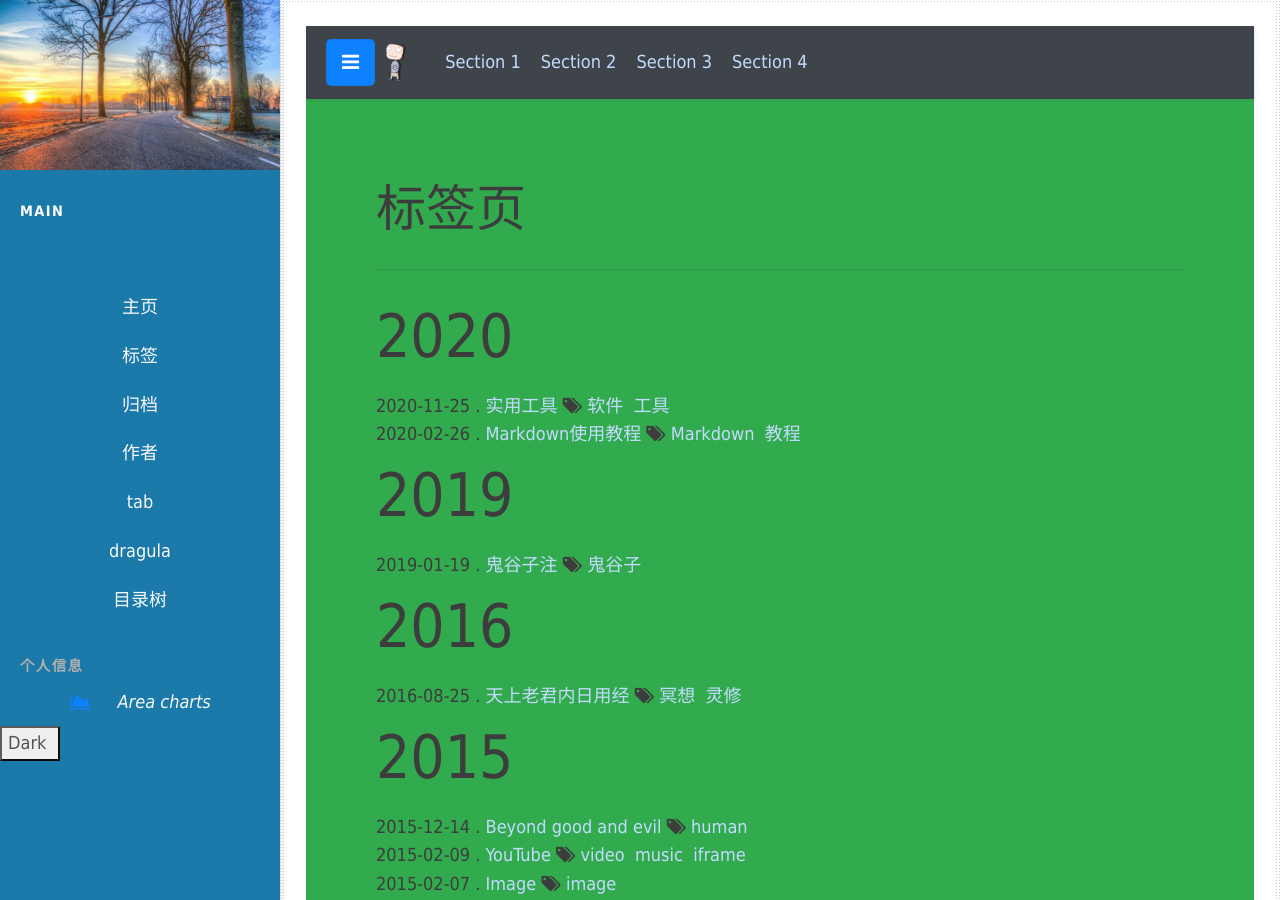
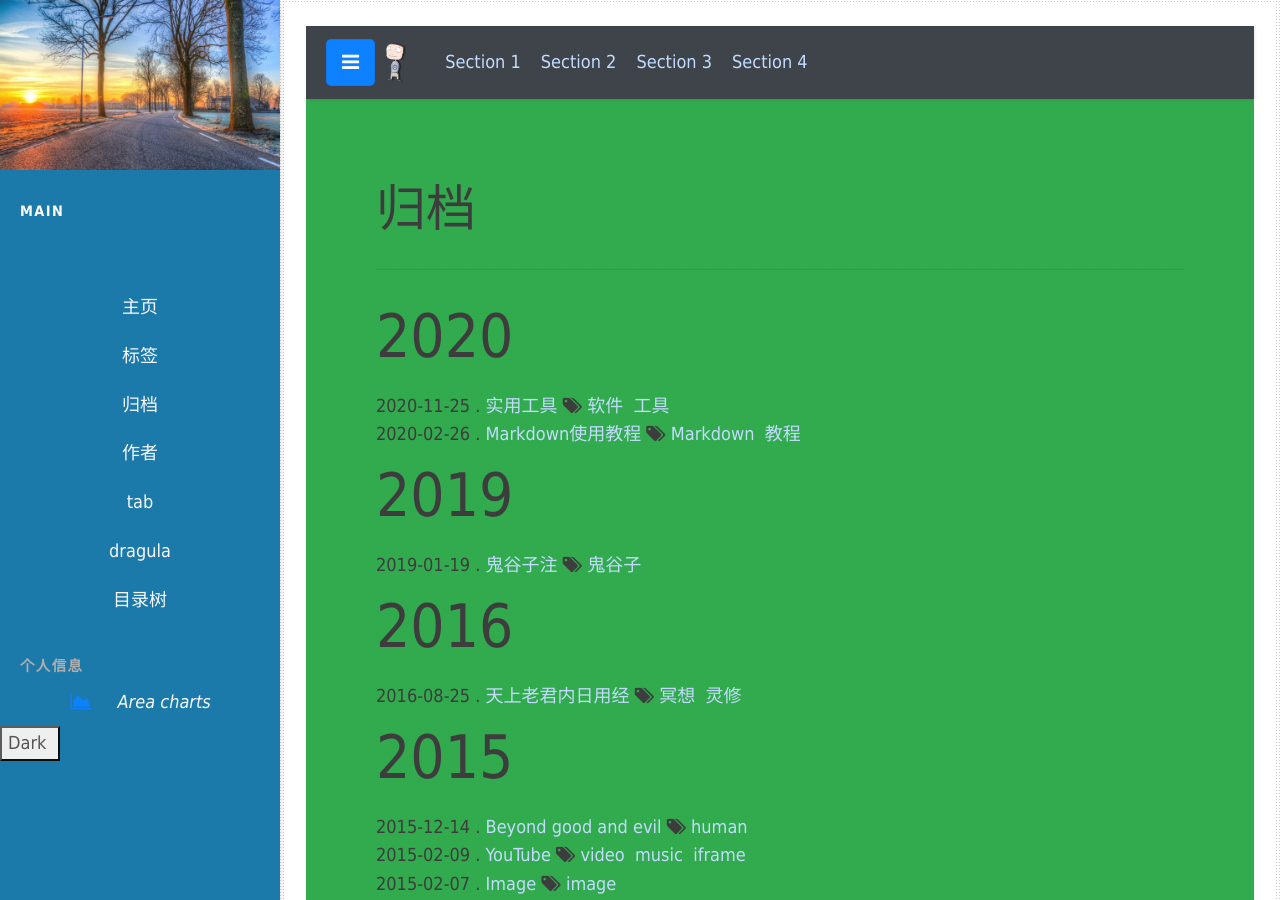
Before and after one commit to nengwuzhi/nengwuzhi.github.ioce, a Jekyll site: the page built from pages/tab.html, in a window 1280 px wide and 900 px high. Built offline with Jekyll 4.4.1, drawn with Linux system fonts in a browser that asks for light colours; nearby versions of some CDN libraries; library files that are not in the unit come from our copies.

Commit message:
Update tab.html

```diff
--- a/pages/tab.html
+++ b/pages/tab.html
@@ -37,7 +37,7 @@
 </nav>
 
 <div id="section1" class="container-fluid bg-success" style="padding-top:70px;padding-bottom:70px;padding-left:70px;padding-right:70px;">
-        <h1>{{page.title}}</h1>
+        <h1>归档</h1>
         <hr>
         <ul>
           {% for post in site.posts %}
@@ -65,7 +65,7 @@
           {% endfor %}
         </ul>
 </div>
-<div id="section2" class="container-fluid bg-warning" style="padding-top:70px;padding-bottom:70px;padding-left:70px;padding-right:70px;">
+<div id="section2" class="container-fluid bg-danger" style="padding-top:70px;padding-bottom:70px;padding-left:70px;padding-right:70px;">
    <h2>分类</h2>
         <hr>
         <ul>
@@ -89,7 +89,7 @@
             {% endfor %}
         </ul>
 </div>
-<div id="section3" class="container-fluid bg-secondary" style="padding-top:70px;padding-bottom:70pxpadding-left:70px;padding-right:70px;">
+<div id="section3" class="container-fluid bg-info" style="padding-top:70px;padding-bottom:70pxpadding-left:70px;padding-right:70px;">
           <h2>标签</h2>
         <hr>
         {% capture tags %}
```
